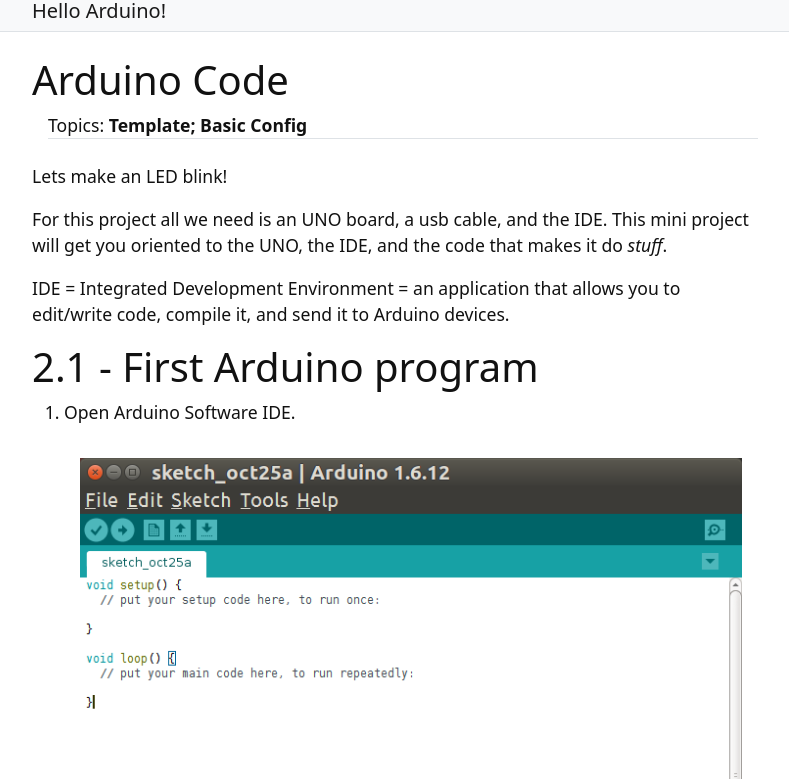
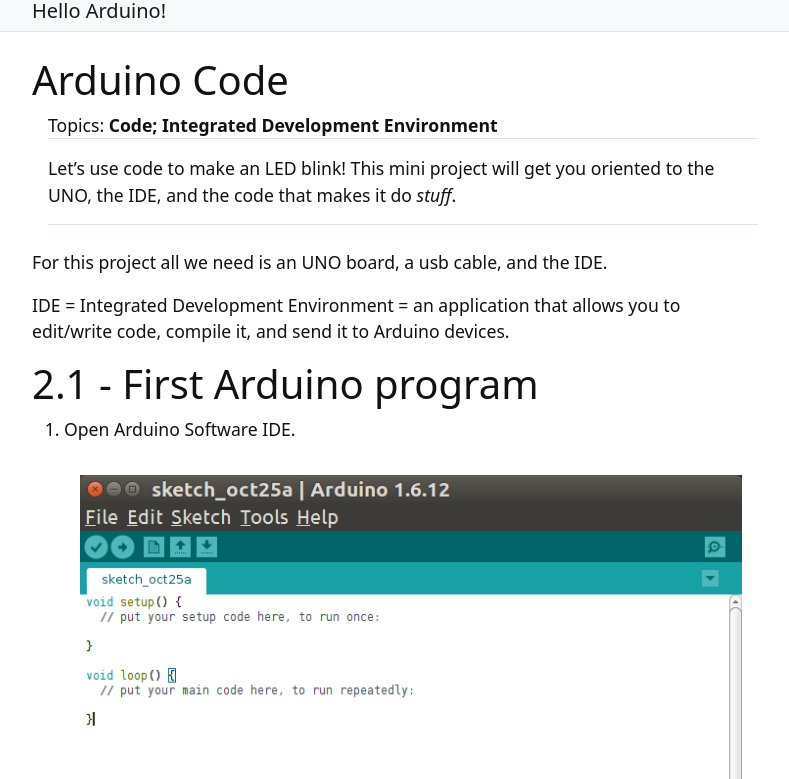
Before and after one commit to evanwill/hello-arduino-b, a Jekyll site: the page built from content/2-code.md, in a window 1280 px wide and 900 px high, cut to the strip 121-900 px from the top of the window. Shown: the whole strip, without its empty margins (245-1034 px from the left). Built offline with Jekyll 4.4.1, drawn with Linux system fonts in a browser that asks for light colours.

Commit message:
organize front matter

```diff
--- a/_config.yml
+++ b/_config.yml
@@ -31,7 +31,7 @@ author: evan will
 # your github username for link [optional]
 github_username: evanwill
 # year or date published
-pub_year: 2021
+pub_year: 2022
 # location of code, the full url to your github repository
 source-code: https://github.com/evanwill/hello-arduino-b
 
--- a/content/2-code.md
+++ b/content/2-code.md
@@ -1,14 +1,12 @@
 ---
 title: Arduino Code
 nav: Code
-topics: Template; Basic Config
 gallery: true
+topics: Code; Integrated Development Environment
+description: Let's use code to make an LED blink! This mini project will get you oriented to the UNO, the IDE, and the code that makes it do *stuff*.
 ---
 
-Lets make an LED blink!
-
 For this project all we need is an UNO board, a usb cable, and the IDE.
-This mini project will get you oriented to the UNO, the IDE, and the code that makes it do *stuff*.
 
 > IDE = Integrated Development Environment = an application that allows you to edit/write code, compile it, and send it to Arduino devices.
 
```
Also changed, not shown: content/0-prep.md (+0 -1 lines), content/1-intro.md (+2 -2 lines), content/3-circuit.md (+2 -3 lines), content/4-buzz.md (+2 -2 lines).
